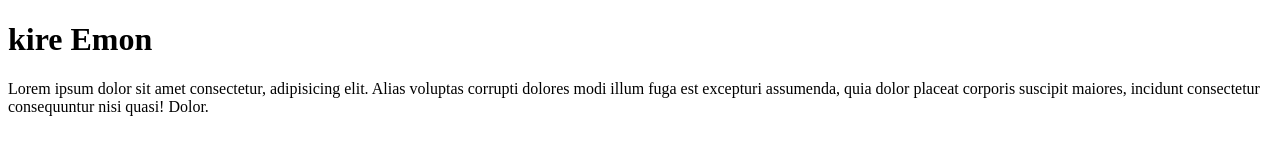
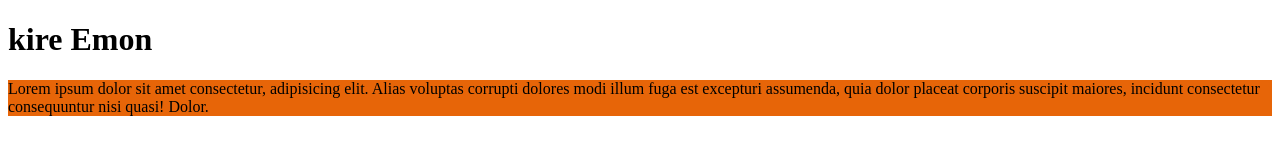
Before and after one commit to fahimrahman701/My-Website, a plain HTML site: page index.html in a window 1280 px wide. Drawn offline with Linux system fonts and the light colour scheme.

Commit message:
something changes

```diff
--- /dev/null
+++ b/index.css
@@ -0,0 +1,3 @@
+p{
+    background-color: rgb(231, 101, 8);
+}
--- a/index.html
+++ b/index.html
@@ -4,6 +4,7 @@
     <meta charset="UTF-8">
     <meta name="viewport" content="width=device-width, initial-scale=1.0">
     <title>My Website</title>
+    <link rel="stylesheet" href="index.css">
 </head>
 <body>
     <header>
```
